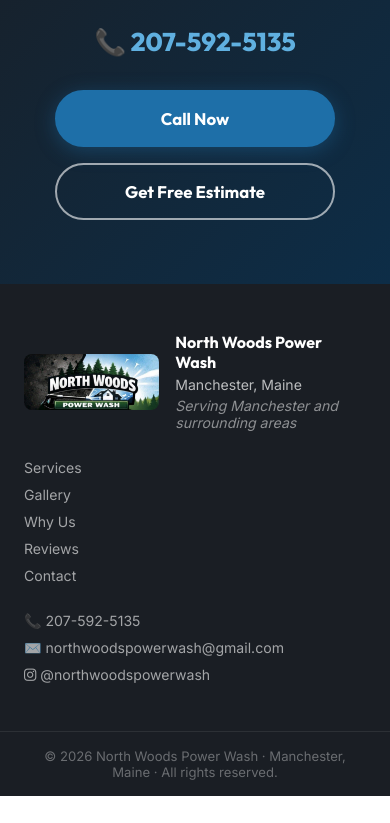
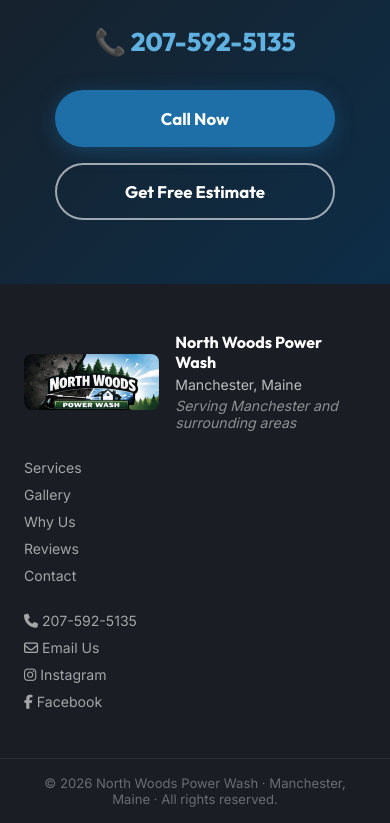
Before and after one commit to L1ON7/north-woods-power-wash, a plain HTML site: page index.html in a window 390 px wide. Shown: the part 7491-8314 px from the top of the page. Before the commit the page ends 8287 px from the top, so only its background shows below. Drawn offline with Linux system fonts and the light colour scheme.

Commit message:
Added instagram icon to inst link in footer.Added phone icon to phone number link in footer.Added mail icon to mail link in footer.Added facebook icon to facebook link in footer

```diff
--- a/index.html
+++ b/index.html
@@ -368,10 +368,18 @@
         <a href="#contact">Contact</a>
       </div>
       <div class="footer-contact">
-        <a href="tel:2075925135">📞 207-592-5135</a>
-        <a href="mailto:northwoodspowerwash@gmail.com">✉️ northwoodspowerwash@gmail.com</a>
-        <a href="https://instagram.com/" target="_blank" rel="noopener noreferrer">
-          <i class="fa-brands fa-instagram"></i> @northwoodspowerwash
+        <a href="tel:2075925135">
+          <i class="fa-solid fa-phone"></i> 207-592-5135
+        </a>
+        <a href="mailto:northwoodspowerwash@gmail.com">
+          <i class="fa-regular fa-envelope"></i> Email Us
+        </a>
+        <a href="https://www.instagram.com/northwoodspowerwash?igsh=MTd2NHdqbjN0a3hubg==" target="_blank"
+          rel="noopener noreferrer">
+          <i class="fa-brands fa-instagram"></i> Instagram
+        </a>
+        <a href="https://www.facebook.com/share/18JA3UKWEy/?mibextid=wwXIfr" target="_blank" rel="noopener noreferrer">
+          <i class="fa-brands fa-facebook-f"></i> Facebook
         </a>
 
       </div>
```
